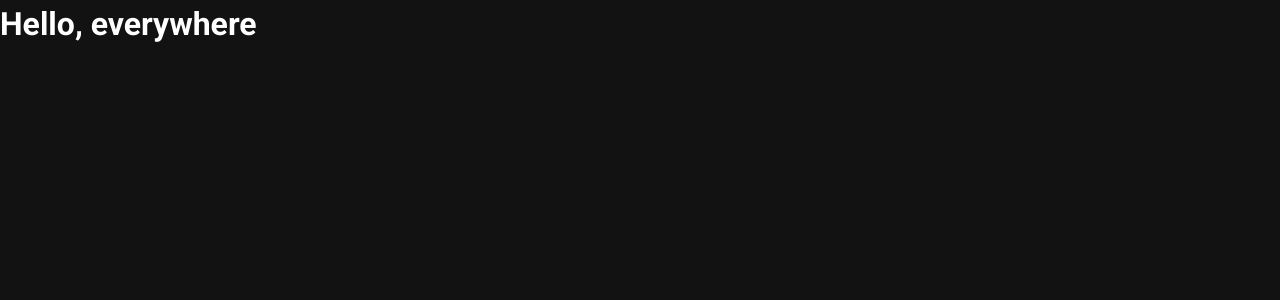
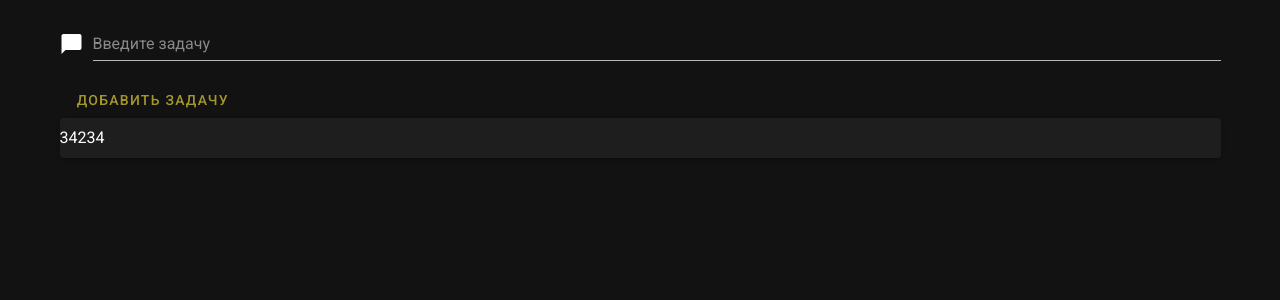
Before and after one commit to artemShvalev/TODO, a Nuxt app: page / in a window 1280 px wide. Shown: the top 300 px of the page. Built offline with nearby package versions, Linux system fonts and the light colour scheme.

Commit message:
add pages todo

```diff
--- a/pages/index.vue
+++ b/pages/index.vue
@@ -1,6 +1,17 @@
 <template>
   <v-app app>
-    <h1>Hello, everywhere</h1>
+    <v-main>
+      <v-container>
+          <v-text-field placeholder="Введите задачу" color="green" prepend-icon="mdi-message">
+          </v-text-field>
+        <v-btn color="yellow" text plain>Добавить задачу</v-btn>
+        <v-card>
+          <v-list>
+            34234
+          </v-list>
+        </v-card>
+      </v-container>
+    </v-main>
   </v-app>
 </template>
 
```
